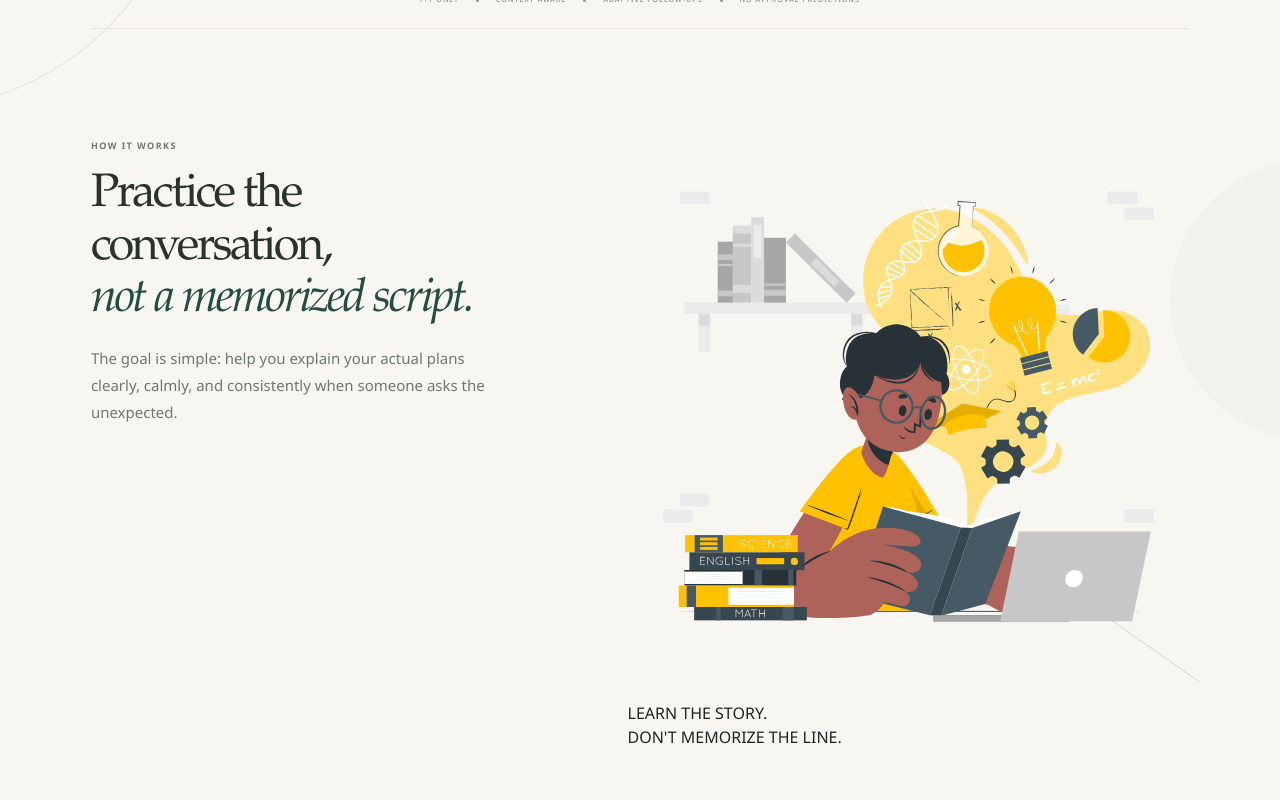
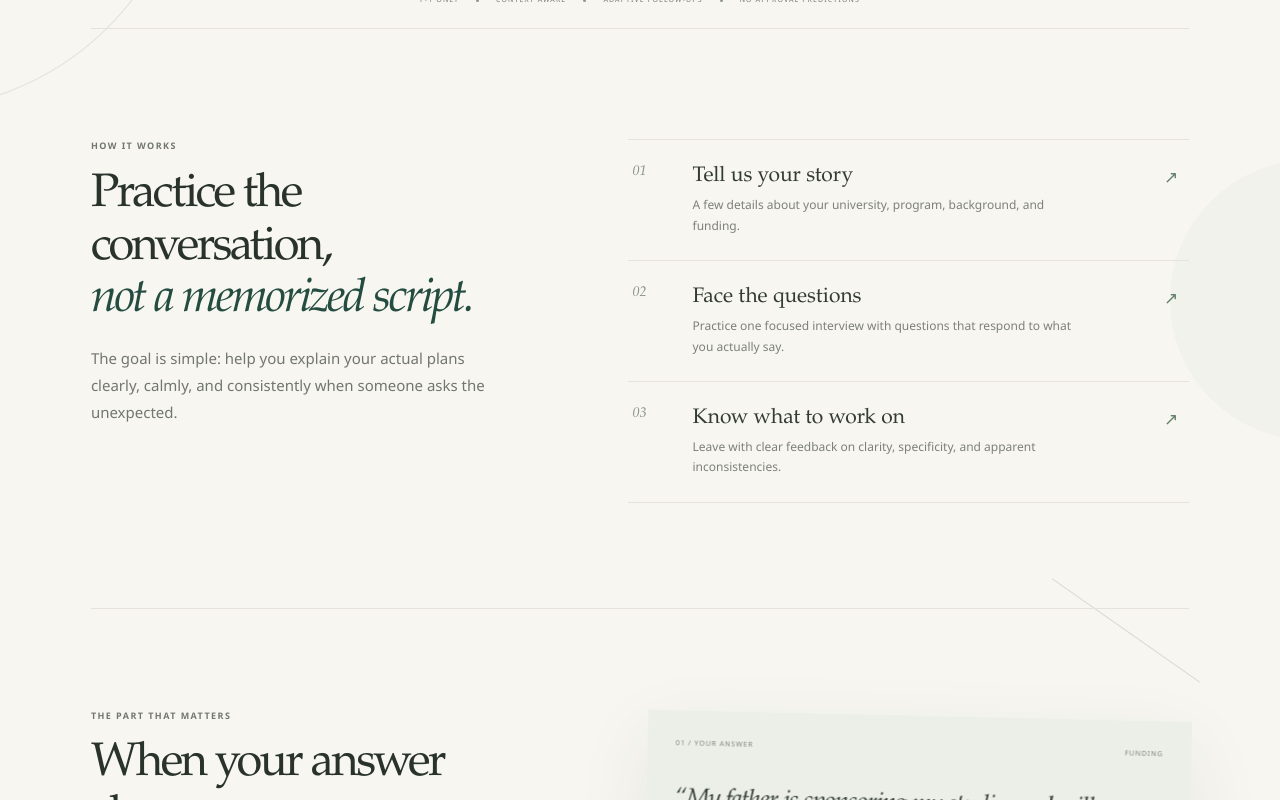
Before and after one commit to ahmedawan216/f1-interview, a Next.js app: page / in a window 1280 px wide. Shown: the part 880-1680 px from the top of the page. Built offline with nearby package versions, Linux system fonts and the light colour scheme.

Commit message:
simplify landing illustration composition

```diff
--- a/app/page.tsx
+++ b/app/page.tsx
@@ -138,14 +138,7 @@ export default function HomePage() {
           </div>
         </div>
 
-        <div className="approach-visual" aria-hidden="true">
-          <div className="approach-visual-frame">
-            <img src="/visuals/Learning-cuate.svg" alt="" />
-          </div>
-          <span className="approach-visual-note">LEARN THE STORY.<br />DON'T MEMORIZE THE LINE.</span>
-        </div>
-
-        <div className="step-list">
+                <div className="step-list">
           {steps.map((step) => (
             <Link className="step" href={step.href} key={step.number}>
               <span className="step-number">{step.number}</span>
```
